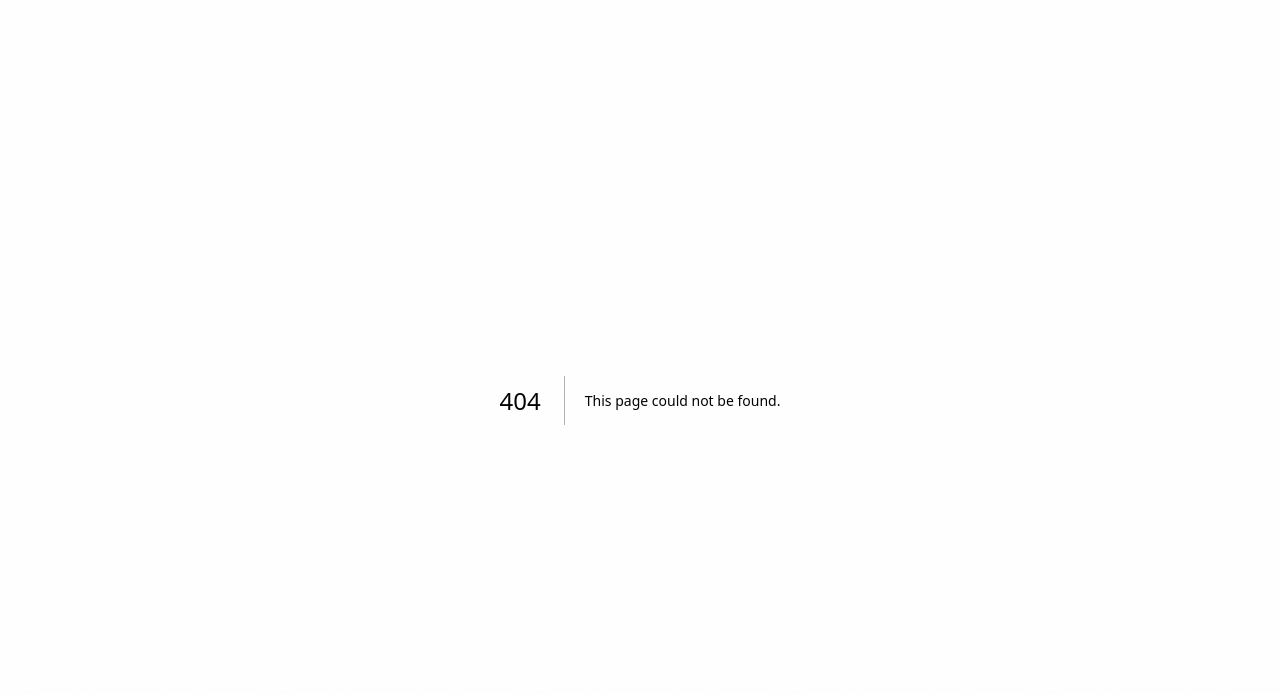
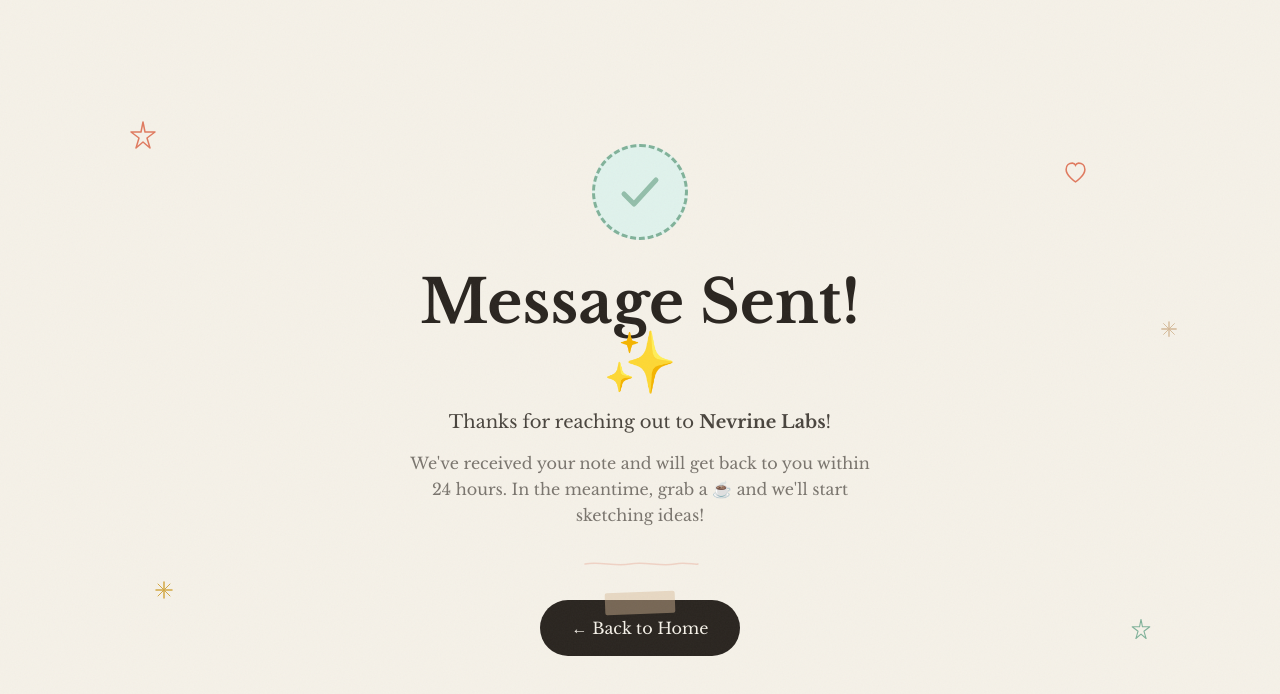
Before and after one commit to Nevrine-Labs/Nevrine-Labs, a Next.js app: page /thanks in a window 1280 px wide. Before the commit this address had no page. Shown: the top 694 px of the page. Built offline with nearby package versions, Linux system fonts and the light colour scheme.

Commit message:
add not found and thanks page

```diff
--- /dev/null
+++ b/app/not-found.tsx
@@ -0,0 +1,147 @@
+"use client";
+
+import React from "react";
+import gsap from "gsap";
+import {
+  DoodleStar,
+  DoodleScribble,
+  DoodleSparkle,
+} from "@/components/doodle/DoodleElements";
+import { useGSAP } from "@/lib/animations";
+
+export default function NotFound() {
+  const containerRef = useGSAP((container) => {
+    const tl = gsap.timeline({ defaults: { ease: "power3.out" } });
+
+    tl.fromTo(
+      container.querySelector(".error-number"),
+      { scale: 0.5, opacity: 0, rotation: -8 },
+      { scale: 1, opacity: 1, rotation: 0, duration: 1, ease: "elastic.out(1, 0.5)" },
+      0.2
+    )
+      .fromTo(
+        container.querySelector(".error-title"),
+        { y: 30, opacity: 0 },
+        { y: 0, opacity: 1, duration: 0.6 },
+        0.6
+      )
+      .fromTo(
+        container.querySelector(".error-desc"),
+        { y: 20, opacity: 0 },
+        { y: 0, opacity: 1, duration: 0.5 },
+        0.8
+      )
+      .fromTo(
+        container.querySelector(".error-cta"),
+        { y: 15, opacity: 0, scale: 0.9 },
+        { y: 0, opacity: 1, scale: 1, duration: 0.5, ease: "back.out(1.5)" },
+        1.0
+      );
+
+    gsap.fromTo(
+      container.querySelectorAll(".float-deco"),
+      { scale: 0, opacity: 0 },
+      {
+        scale: 1,
+        opacity: 1,
+        duration: 0.6,
+        stagger: { each: 0.12, from: "random" },
+        delay: 0.4,
+        ease: "back.out(2)",
+      }
+    );
+
+    // Continuous wobble on 404
+    gsap.to(container.querySelector(".error-number"), {
+      rotation: 2,
+      duration: 2,
+      repeat: -1,
+      yoyo: true,
+      ease: "sine.inOut",
+    });
+  });
+
+  return (
+    <main
+      ref={containerRef}
+      className="min-h-screen flex items-center justify-center relative overflow-hidden"
+      style={{ background: "var(--paper-warm)" }}
+    >
+      {/* Floating decorations */}
+      <DoodleStar className="absolute top-[12%] left-[8%] float-deco" size={28} color="#e07a5f" opacity={0.2} />
+      <DoodleScribble className="absolute top-[18%] right-[10%] float-deco" size={60} opacity={0.1} />
+      <DoodleSparkle className="absolute bottom-[22%] left-[15%] float-deco" size={22} color="#d4a843" opacity={0.2} />
+      <DoodleStar className="absolute bottom-[18%] right-[12%] float-deco" size={20} color="#81b29a" opacity={0.15} />
+      <DoodleSparkle className="absolute top-[50%] left-[6%] float-deco" size={16} opacity={0.15} />
+
+      <div className="text-center px-6 max-w-lg mx-auto">
+        {/* 404 number */}
+        <div
+          className="error-number inline-block mb-6 relative"
+          style={{ opacity: 0 }}
+        >
+          <span
+            className="handwritten text-[8rem] sm:text-[10rem] md:text-[12rem] font-bold leading-none"
+            style={{ color: "var(--accent-primary)", opacity: 0.15 }}
+          >
+            404
+          </span>
+          {/* Doodle cross-out */}
+          <svg
+            className="absolute inset-0 w-full h-full"
+            viewBox="0 0 200 100"
+            fill="none"
+            style={{ opacity: 0.4 }}
+          >
+            <path
+              d="M30 70 C60 25, 100 85, 170 30"
+              stroke="var(--accent-primary)"
+              strokeWidth="3"
+              strokeLinecap="round"
+              strokeDasharray="8 6"
+            />
+          </svg>
+        </div>
+
+        <h1
+          className="error-title handwritten text-3xl sm:text-4xl md:text-5xl font-bold mb-4"
+          style={{ color: "var(--ink-dark)", opacity: 0 }}
+        >
+          Oops, page not found! 🔍
+        </h1>
+
+        <div className="error-desc" style={{ opacity: 0 }}>
+          <p
+            className="serif text-base sm:text-lg leading-relaxed mb-3"
+            style={{ color: "var(--ink-medium)" }}
+          >
+            Looks like this page wandered off the notebook.
+          </p>
+          <p
+            className="serif text-sm sm:text-base leading-relaxed mb-8"
+            style={{ color: "var(--ink-light)" }}
+          >
+            Don&apos;t worry — our doodles are still on the homepage!
+          </p>
+
+          {/* Doodle divider */}
+          <svg width="100" height="8" viewBox="0 0 100 8" fill="none" className="mx-auto mb-8" style={{ opacity: 0.2 }}>
+            <path d="M5 4C18 1 30 7 44 4C58 1 70 7 84 4C92 2 96 5 98 4" stroke="var(--ink-dark)" strokeWidth="1.5" strokeLinecap="round" />
+          </svg>
+        </div>
+
+        <a
+          href="/"
+          className="error-cta inline-flex items-center gap-2 px-8 py-4 rounded-full text-base font-medium transition-all duration-300 hover-lift tape-effect"
+          style={{
+            background: "var(--ink-dark)",
+            color: "var(--paper-warm)",
+            opacity: 0,
+          }}
+        >
+          ← Take Me Home
+        </a>
+      </div>
+    </main>
+  );
+}
--- /dev/null
+++ b/app/thanks/page.tsx
@@ -0,0 +1,125 @@
+"use client";
+
+import React from "react";
+import gsap from "gsap";
+import {
+  DoodleStar,
+  DoodleHeart,
+  DoodleSparkle,
+  DoodleCheckmark,
+} from "@/components/doodle/DoodleElements";
+import { useGSAP } from "@/lib/animations";
+
+export default function ThanksPage() {
+  const containerRef = useGSAP((container) => {
+    const tl = gsap.timeline({ defaults: { ease: "power3.out" } });
+
+    tl.fromTo(
+      container.querySelector(".thanks-icon"),
+      { scale: 0, rotation: -30 },
+      { scale: 1, rotation: 0, duration: 0.8, ease: "elastic.out(1, 0.4)" },
+      0.2
+    )
+      .fromTo(
+        container.querySelector(".thanks-title"),
+        { y: 40, opacity: 0 },
+        { y: 0, opacity: 1, duration: 0.7 },
+        0.5
+      )
+      .fromTo(
+        container.querySelector(".thanks-desc"),
+        { y: 25, opacity: 0 },
+        { y: 0, opacity: 1, duration: 0.6 },
+        0.7
+      )
+      .fromTo(
+        container.querySelector(".thanks-cta"),
+        { y: 15, opacity: 0, scale: 0.9 },
+        { y: 0, opacity: 1, scale: 1, duration: 0.5, ease: "back.out(1.5)" },
+        0.9
+      );
+
+    gsap.fromTo(
+      container.querySelectorAll(".float-deco"),
+      { scale: 0, opacity: 0 },
+      {
+        scale: 1,
+        opacity: 1,
+        duration: 0.6,
+        stagger: { each: 0.1, from: "random" },
+        delay: 0.5,
+        ease: "back.out(2)",
+      }
+    );
+  });
+
+  return (
+    <main
+      ref={containerRef}
+      className="min-h-screen flex items-center justify-center relative overflow-hidden"
+      style={{ background: "var(--paper-warm)" }}
+    >
+      {/* Floating decorations */}
+      <DoodleStar className="absolute top-[15%] left-[10%] float-deco" size={30} color="#e07a5f" opacity={0.2} />
+      <DoodleHeart className="absolute top-[20%] right-[15%] float-deco" size={25} color="#e07a5f" opacity={0.2} />
+      <DoodleSparkle className="absolute bottom-[25%] left-[12%] float-deco" size={20} color="#d4a843" opacity={0.2} />
+      <DoodleStar className="absolute bottom-[20%] right-[10%] float-deco" size={22} color="#81b29a" opacity={0.2} />
+      <DoodleSparkle className="absolute top-[40%] right-[8%] float-deco" size={18} opacity={0.15} />
+
+      <div className="text-center px-6 max-w-lg mx-auto">
+        {/* Checkmark icon */}
+        <div className="thanks-icon inline-block mb-8" style={{ scale: 0 }}>
+          <div
+            className="w-24 h-24 rounded-full flex items-center justify-center mx-auto"
+            style={{
+              background: "var(--card-mint)",
+              border: "3px dashed var(--accent-tertiary)",
+            }}
+          >
+            <DoodleCheckmark size={48} color="#81b29a" opacity={0.8} />
+          </div>
+        </div>
+
+        <h1
+          className="thanks-title handwritten text-4xl sm:text-5xl md:text-6xl font-bold mb-4"
+          style={{ color: "var(--ink-dark)", opacity: 0 }}
+        >
+          Message Sent! ✨
+        </h1>
+
+        <div className="thanks-desc" style={{ opacity: 0 }}>
+          <p
+            className="serif text-base sm:text-lg leading-relaxed mb-3"
+            style={{ color: "var(--ink-medium)" }}
+          >
+            Thanks for reaching out to <strong>Nevrine Labs</strong>!
+          </p>
+          <p
+            className="serif text-sm sm:text-base leading-relaxed mb-8"
+            style={{ color: "var(--ink-light)" }}
+          >
+            We&apos;ve received your note and will get back to you within 24 hours.
+            In the meantime, grab a ☕ and we&apos;ll start sketching ideas!
+          </p>
+
+          {/* Doodle divider */}
+          <svg width="120" height="8" viewBox="0 0 120 8" fill="none" className="mx-auto mb-8" style={{ opacity: 0.25 }}>
+            <path d="M5 4C20 1 35 7 50 4C65 1 80 7 95 4C105 2 115 5 118 4" stroke="var(--accent-primary)" strokeWidth="1.5" strokeLinecap="round" />
+          </svg>
+        </div>
+
+        <a
+          href="/"
+          className="thanks-cta inline-flex items-center gap-2 px-8 py-4 rounded-full text-base font-medium transition-all duration-300 hover-lift tape-effect"
+          style={{
+            background: "var(--ink-dark)",
+            color: "var(--paper-warm)",
+            opacity: 0,
+          }}
+        >
+          ← Back to Home
+        </a>
+      </div>
+    </main>
+  );
+}
--- a/components/sections/Contact.tsx
+++ b/components/sections/Contact.tsx
@@ -173,6 +173,7 @@
               <input type="hidden" name="_subject" value="🎨 New Project Inquiry — Nevrine Labs" />
               <input type="hidden" name="_captcha" value="false" />
               <input type="hidden" name="_template" value="table" />
+              <input type="hidden" name="_next" value={typeof window !== "undefined" ? `${window.location.origin}/thanks` : "/thanks"} />
               {/* Honeypot anti-spam */}
               <input type="text" name="_honey" style={{ display: "none" }} />
 
```
